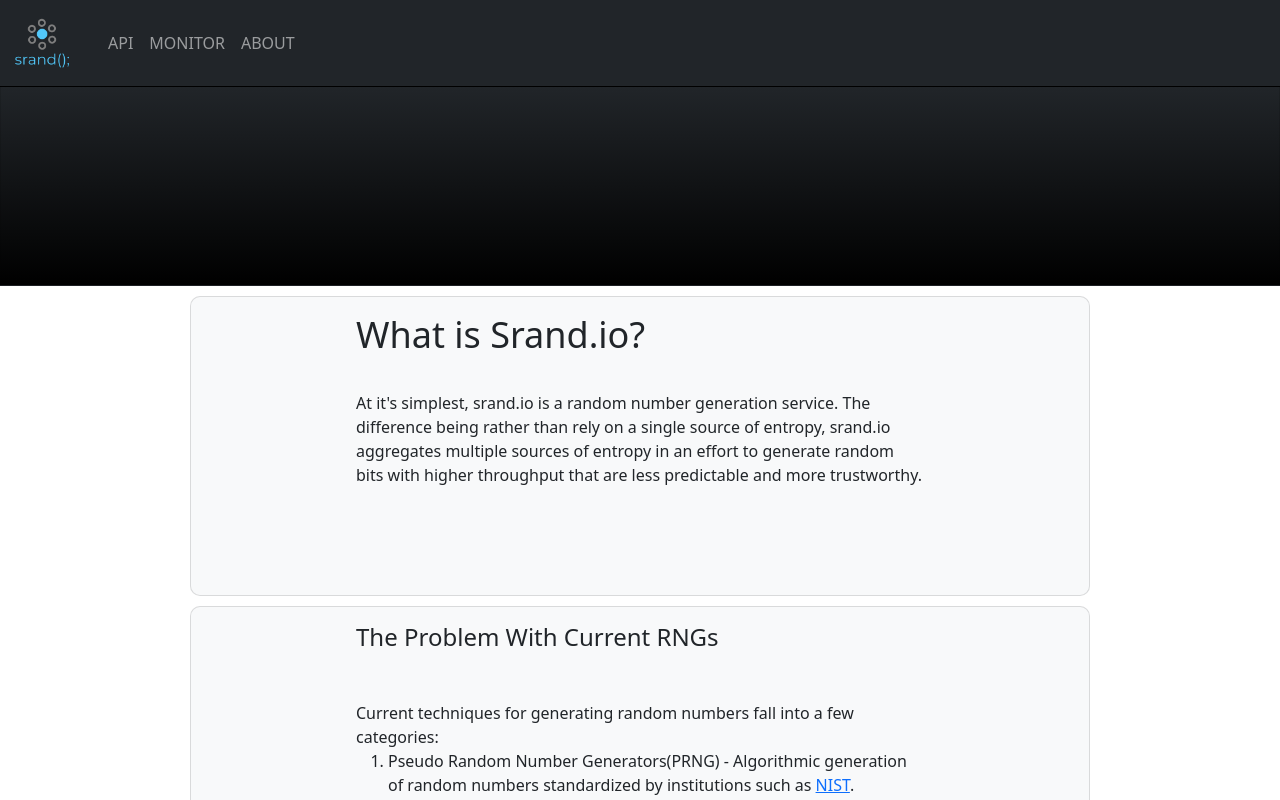
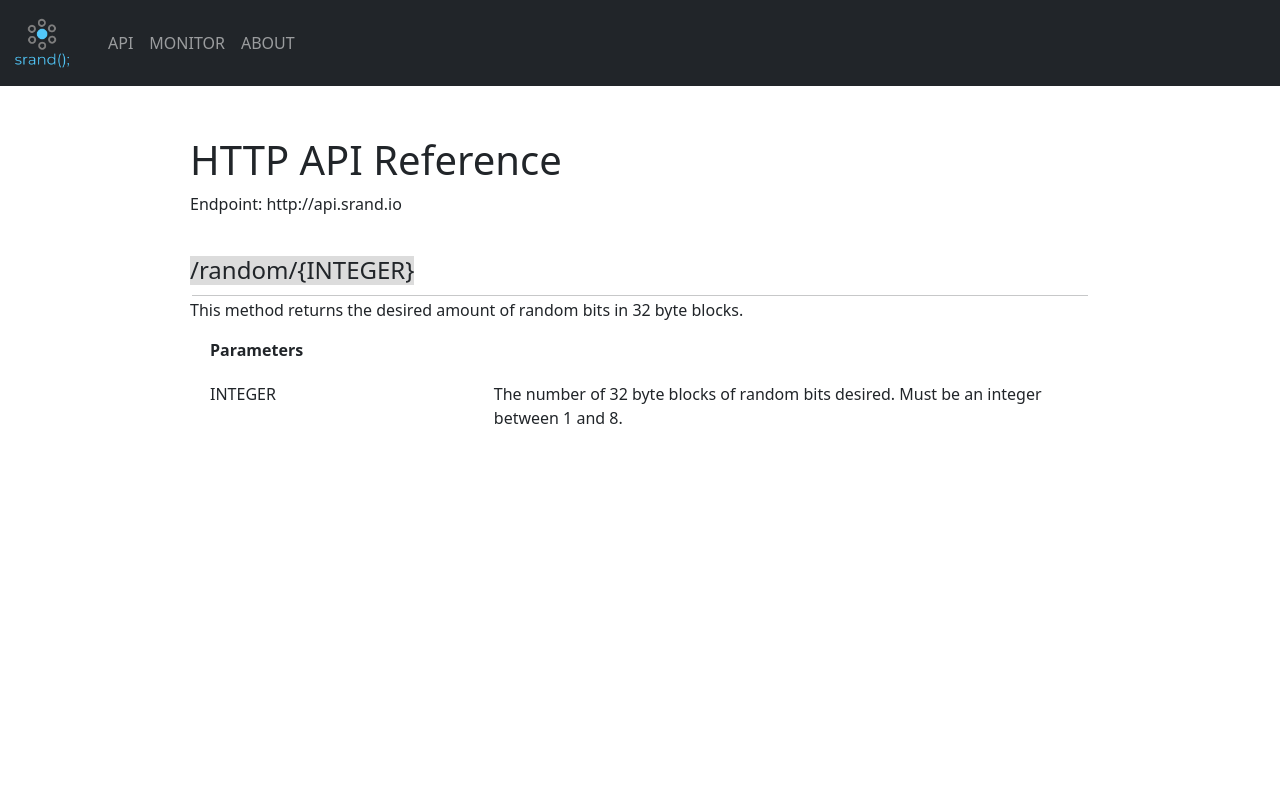
Before and after one commit to Tony-S-Xiao/srand.io, a React (Create React App) app in the folder front/: page /api in a window 1280 px wide. Shown: the top 800 px of the page. Built offline with nearby package versions, Linux system fonts and the light colour scheme.

Commit message:
front and other updates

```diff
--- a/front/src/App.js
+++ b/front/src/App.js
@@ -1,6 +1,7 @@
 import React from 'react';
 import Homepage from './components/Homepage';
 import SingleCard from './components/SingleCard'
+
 let host_url = 'http://ec2-34-222-50-125.us-west-2.compute.amazonaws.com';
 class App extends React.Component {
   constructor(props) {
--- /dev/null
+++ b/front/src/Routes.js
@@ -0,0 +1,20 @@
+import React from 'react'
+import {BrowserRouter, Switch, Route } from 'react-router-dom';
+import App from './App.js';
+import Monitor from './components/Monitor';
+import Api from './components/Api';
+import About from './components/About';
+export default class Routes extends React.Component {
+    render() {
+        return (
+            <BrowserRouter>
+                <Switch>
+                    <Route path="/" component={App} exact></Route>
+                    <Route path="/api" component={Api} exact></Route>
+                    <Route path="/monitor" component={Monitor} exact></Route>
+                    <Route path="/about" component={About} exact></Route>
+                </Switch>
+            </BrowserRouter>
+        );
+    }
+}
--- /dev/null
+++ b/front/src/components/About.js
@@ -0,0 +1,19 @@
+import React from 'react';
+import Header from './Header';
+
+export default class About extends React.Component {
+    constructor(props) {
+        super(props);
+        this.state = {
+            data: []
+        };
+    }
+    render() {
+        return (
+            <div>
+                <Header />
+
+            </div>
+        );
+    }
+}
--- /dev/null
+++ b/front/src/components/Api.js
@@ -0,0 +1,27 @@
+import React from 'react';
+import Header from './Header';
+import {Jumbotron} from 'react-bootstrap';
+import EndpointDocumentation from './EndpointDocumentation';
+
+export default class Api extends React.Component {
+    render() {
+        return (
+            <div>
+                <Header />
+                <Jumbotron style={{width:'1000px', margin:'auto', padding:'50px'}}>
+                    <h1>HTTP API Reference</h1>
+                    <p>
+                    Endpoint: http://api.srand.io
+                    </p>
+                    <br></br>
+                    <EndpointDocumentation endpoint="/random/{INTEGER}"
+                    description="This method returns the desired amount of random bits in 32 byte blocks."
+                    titleClickHandle={()=>alert('Hello')}
+                    arguments={[{name:'INTEGER', description: 'The number of 32 byte blocks of random bits desired. Must be an integer between 1 and 8.'}]}
+                    ></EndpointDocumentation>
+                </Jumbotron>
+            </div>
+
+        );
+    }
+}
--- /dev/null
+++ b/front/src/components/EndpointDocumentation.js
@@ -0,0 +1,21 @@
+import React from 'react';
+import Parameters from './Parameters';
+export default class EndpointDocumentation extends React.Component {
+    constructor(props) {
+        super(props);
+    }
+    render() {
+        return (
+            <div>
+                <h4 style={{backgroundColor: '#DCDCDC', display:'inline-block', cursor: 'pointer'}}
+                onClick={this.props.titleClickHandle}>{this.props.endpoint}</h4>
+                        <hr style={{margin: '2px'}}></hr>
+                        <p>
+                        {this.props.description}
+                        </p>
+                        <Parameters arguments={this.props.arguments}></Parameters>
+
+            </div>
+        );
+    }
+}
--- /dev/null
+++ b/front/src/components/Monitor.js
@@ -0,0 +1,16 @@
+import React from 'react';
+import Header from './Header';
+
+export default class Monitor extends React.Component {
+    constructor(props) {
+        super(props);
+        this.state = {
+            data: []
+        };
+    }
+    render() {
+        return (
+            <Header />
+        );
+    }
+}
--- /dev/null
+++ b/front/src/components/Parameters.js
@@ -0,0 +1,24 @@
+import React from 'react';
+
+export default class Parameters extends React.Component {
+    constructor(props) {
+        super(props);
+    }
+    render() {
+        return (
+            <div>
+                <b style={{margin:"20px"}}>Parameters</b>
+                {
+                    this.props.arguments.map((val)=>{
+                        return (
+                        <div style={{margin:"20px"}}>
+                            <p style={{display:'inline-block', width: "33%", verticalAlign:"top"}}>{val.name}</p>
+                            <p style={{display:'inline-block',  width: "67%", textAlign:'left'}}>{val.description}</p>
+                        </div>
+                        );
+                    })
+                }
+            </div>
+        );
+    }
+}
--- a/front/src/index.js
+++ b/front/src/index.js
@@ -1,10 +1,10 @@
 import React from 'react';
 import ReactDOM from 'react-dom';
-import App from './App';
+import Routes from './Routes.js';
 
 ReactDOM.render(
   <React.StrictMode>
-    <App />
+    <Routes />
   </React.StrictMode>,
   document.getElementById('root')
 );
```
Also changed, not shown: 1 other file (tests, documents, lock files or other folders).
